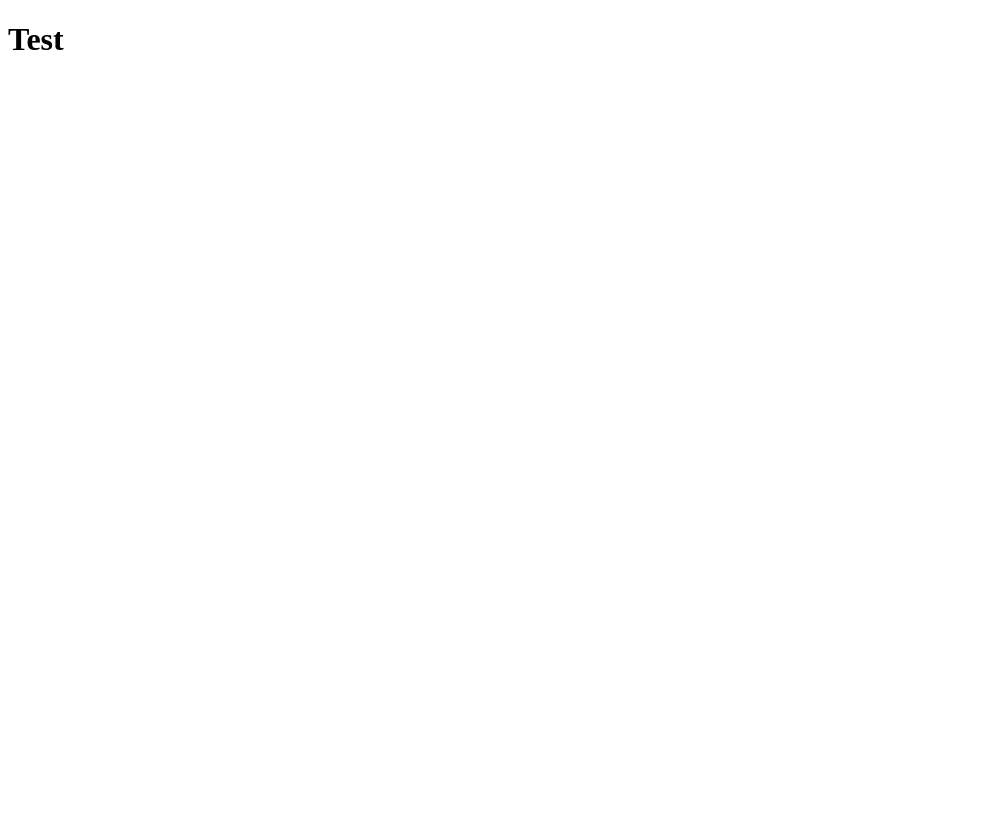
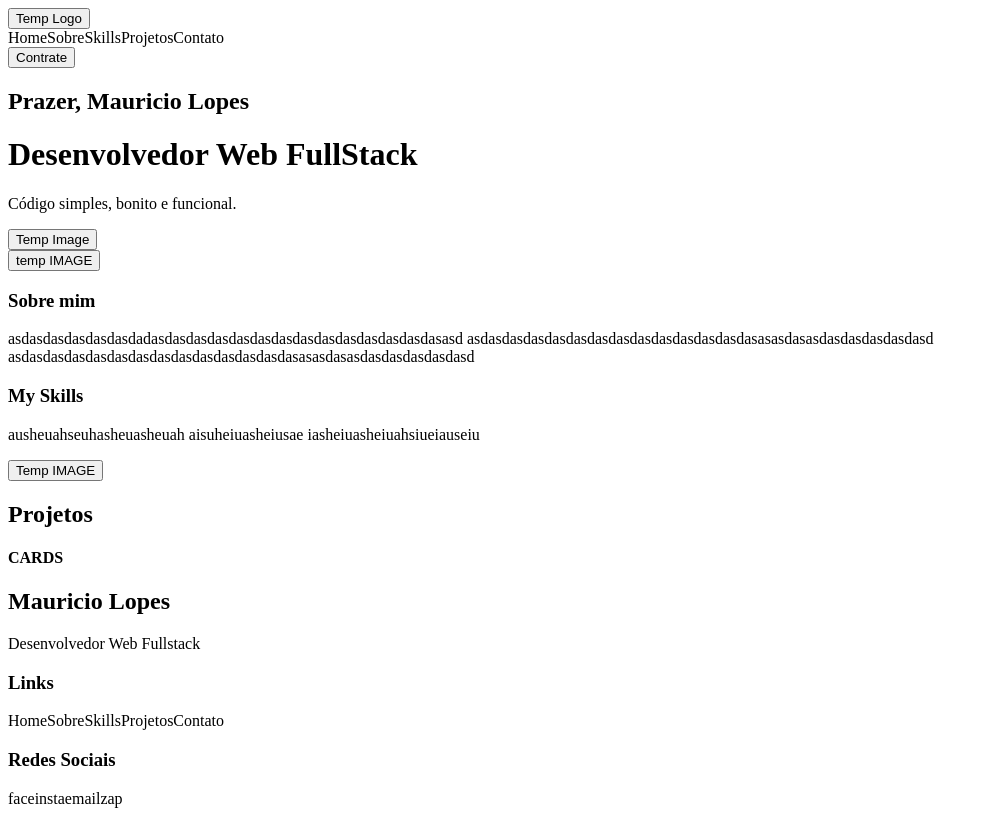
Before and after one commit to mlopeesz/mlopeesz-portfolio, a React (Vite) app: page / in a window 1280 px wide. Shown: the whole page, without its empty margins (0-988 px from the left). Built offline with nearby package versions, Linux system fonts and the light colour scheme.

Commit message:
feat(App): adiciona componentes criados

```diff
--- a/src/App.jsx
+++ b/src/App.jsx
@@ -1,11 +1,22 @@
 import React from 'react';
+import About from './components/About';
+import Footer from './components/Footer';
+import Home from './components/Home';
+import Navbar from './components/Navbar';
+import Projects from './components/Projects';
+import Skills from './components/Skills';
 
 function App () {
   return (
     <div>
-      <h1>Test</h1>
+      <Navbar />
+      <Home />
+      <About />
+      <Skills />
+      <Projects />
+      <Footer />
     </div>
   )
 }
 
-export default App
+export default App;
```
